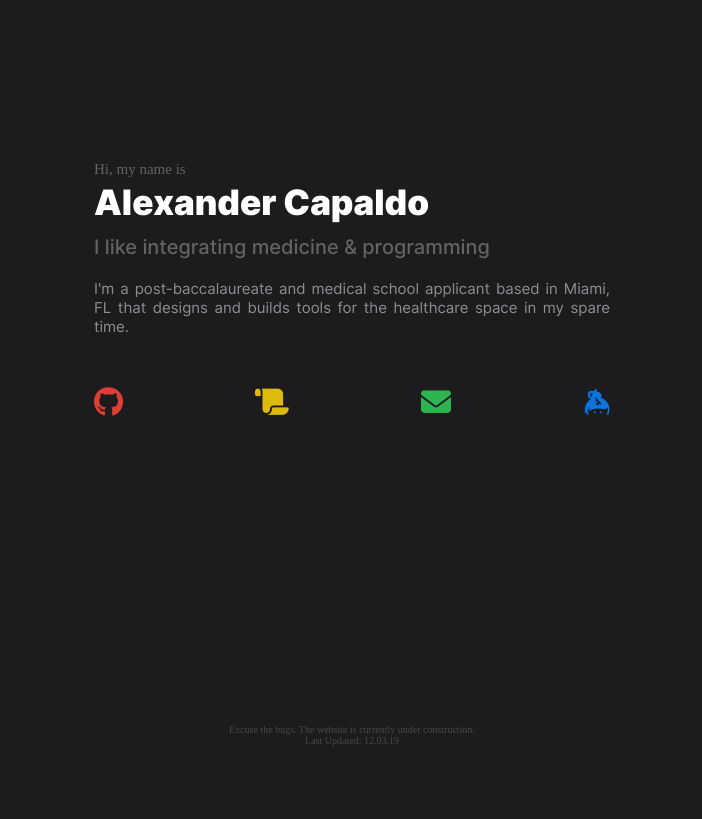
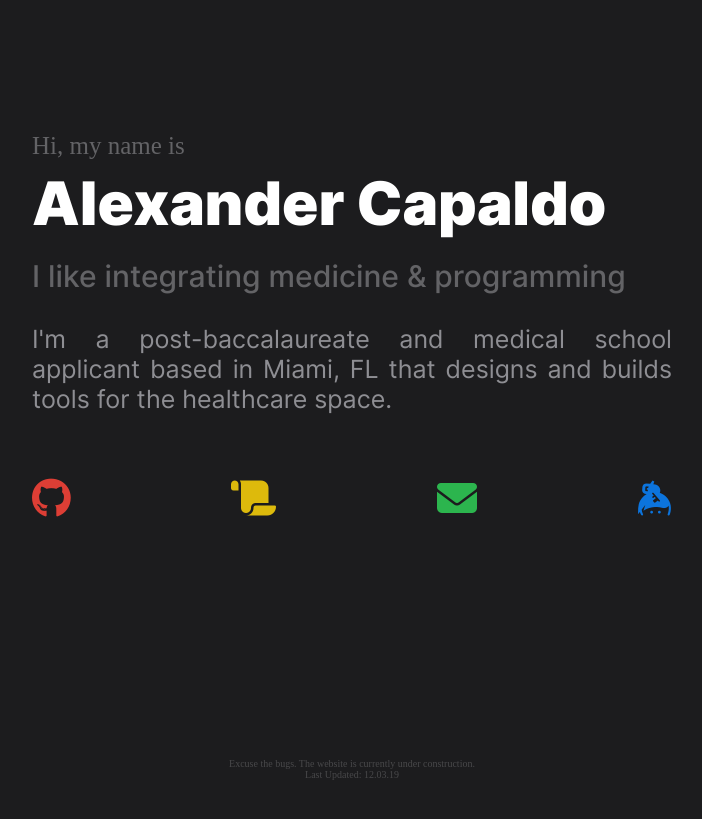
Before and after one commit to capaldo/capaldo.github.io, a Jekyll site: the page built from index.md, in a window 1280 px wide. Shown: the top 819 px of the page, without its empty margins (288-990 px from the left). Built offline with Jekyll 4.4.1, drawn with Linux system fonts in a browser that asks for light colours; nearby versions of some CDN libraries; some web fonts are replaced.

Commit message:
update desktop css styling

```diff
--- a/_layouts/home.html
+++ b/_layouts/home.html
@@ -2,14 +2,11 @@
 <html>
     <head>
 	<meta charset="utf-8" name="viewport" content="width=device-width, initial-scale=1">
-	<link rel="stylesheet" href="css/base.css">
-
 	<link rel="stylesheet" href="css/hover.css">
 	<link rel="stylesheet" href="css/animate.css">
 	<link rel="stylesheet" href="css/wenk.css">
-
+	<link rel="stylesheet" href="css/base.css">
 	<link rel="stylesheet" href="css/desktop.css">
-
 	<script src="https://kit.fontawesome.com/77171bb218.js" crossorigin="anonymous"></script>
 	<title>{{ page.title }} | {{ site.first_name }} {{site.last_name}}</title>
     </head>
@@ -30,7 +27,7 @@
 		I like integrating medicine &amp; programming
 		</p>
 		<p class="shortbio animated fadeIn">
-		I'm a post-baccalaureate and medical school applicant based in Miami, FL that designs and builds tools for the healthcare space in my spare time.
+		I'm a post-baccalaureate and medical school applicant based in Miami, FL that designs and builds tools for the healthcare space.
 		</p>
 
 		<div class="icons">
--- a/css/desktop.css
+++ b/css/desktop.css
@@ -2,4 +2,25 @@
     .homeText {
 	width: 50%;
     }
+
+    p.intro {
+	font-size: 25px;
+    }
+
+    h1.name {
+	font-size: 60px;
+    }
+
+    p.motto {
+	font-size: 30px;
+    }
+
+    p.shortbio {
+	font-size: 25px;
+    }
+
+    .fab, .far, .fas {
+	font-size: 40px;
+    }
+
 }
```
